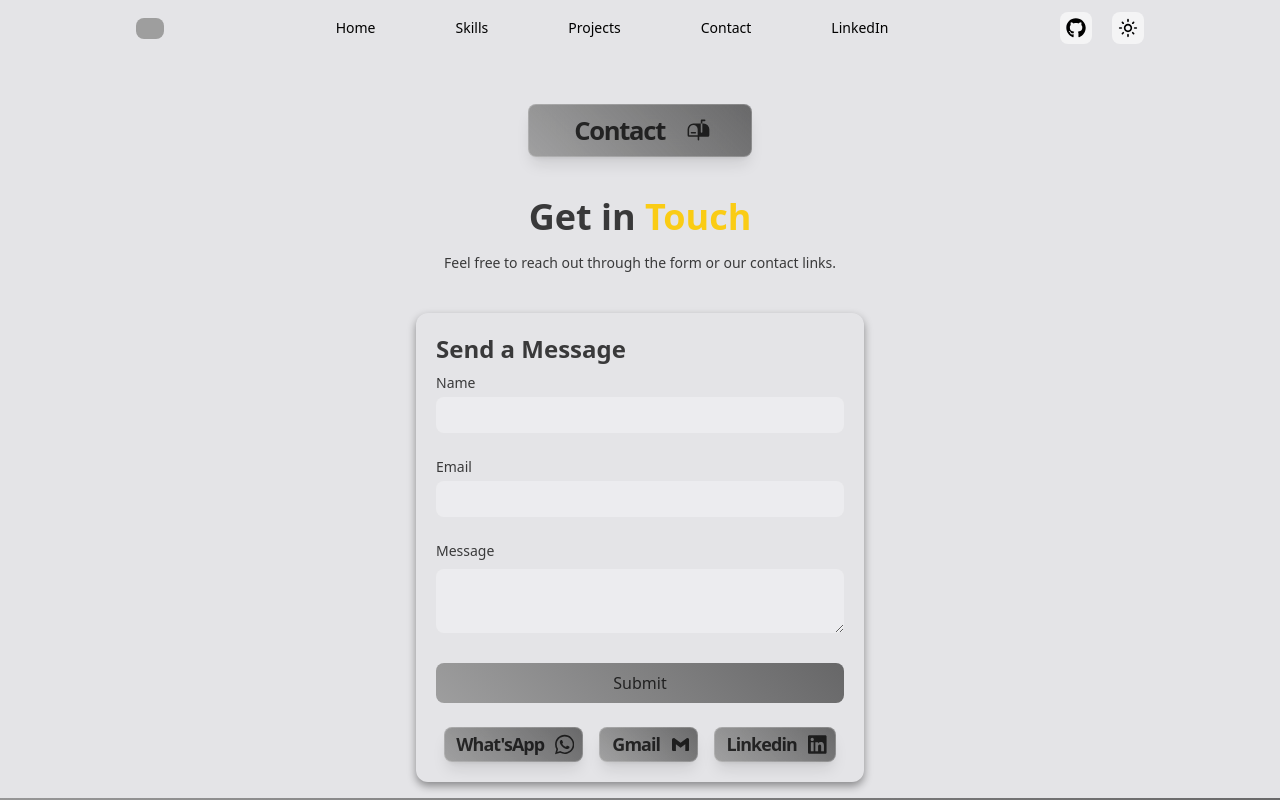
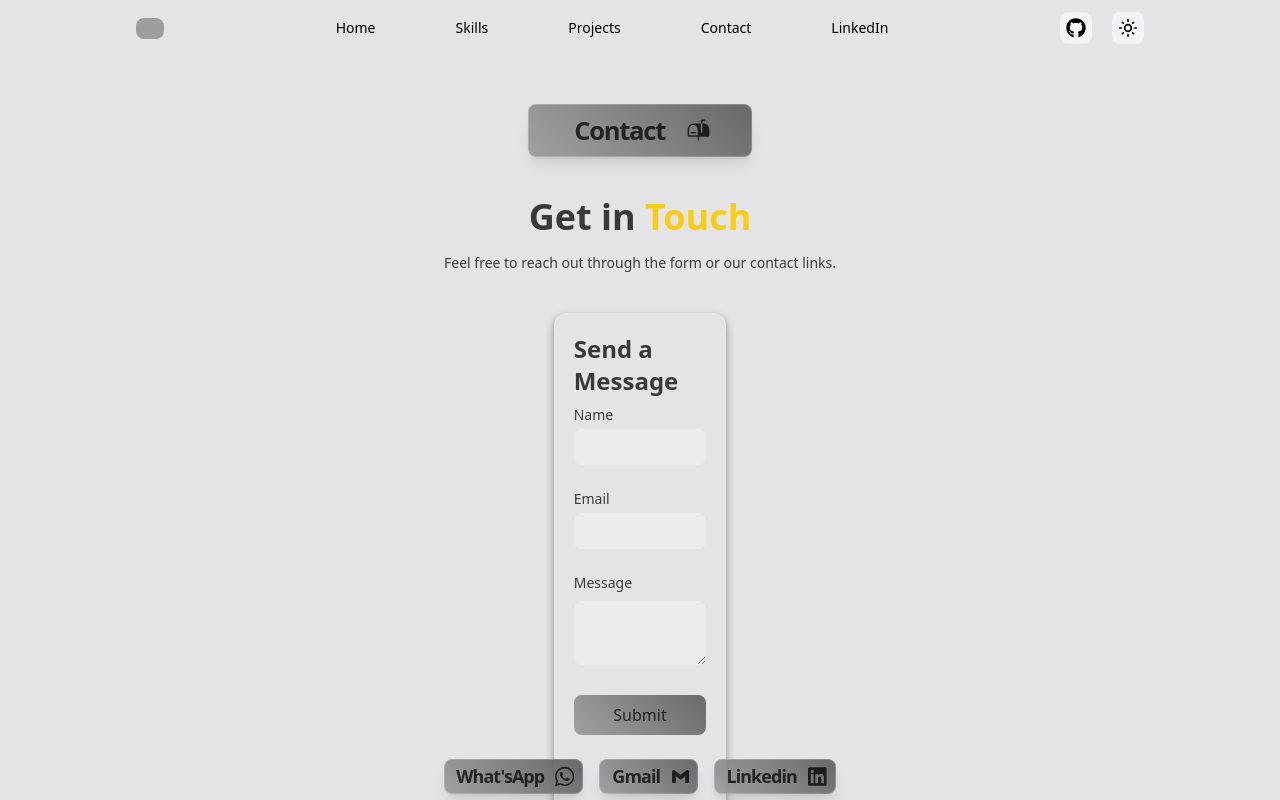
Before and after one commit to ravi181919/portfolio, a React (Vite) app: page /contact in a window 1280 px wide. Shown: the top 800 px of the page. Built offline with nearby package versions, Linux system fonts and the light colour scheme; no server answers; grey boxes are pictures that could not be loaded.

Commit message:
for test our app

```diff
--- a/src/components/Contact.jsx
+++ b/src/components/Contact.jsx
@@ -18,12 +18,12 @@ const Contact = () => {
 
   const onSubmit = (data) => {
     alert("Form submitted successfully!");
-    console.log(data);
+    // console.log(data);
     reset();
   };
 
   return (
-    <div className="w-full mt-8 lg:mt-2 lg:min-h-[100vh text-black/75 mb-4 dark:text-white/65 px-5 lg:px-20">
+    <div className="w-full mt-8 lg:mt-2 lg:min-h-[100vh flex items-center justify-center flex-col text-black/75 mb-4 dark:text-white/65 px-5 lg:px-20">
       <Heading Icon={PiMailboxFill} title={"Contact"} />
 
       <motion.div
```
